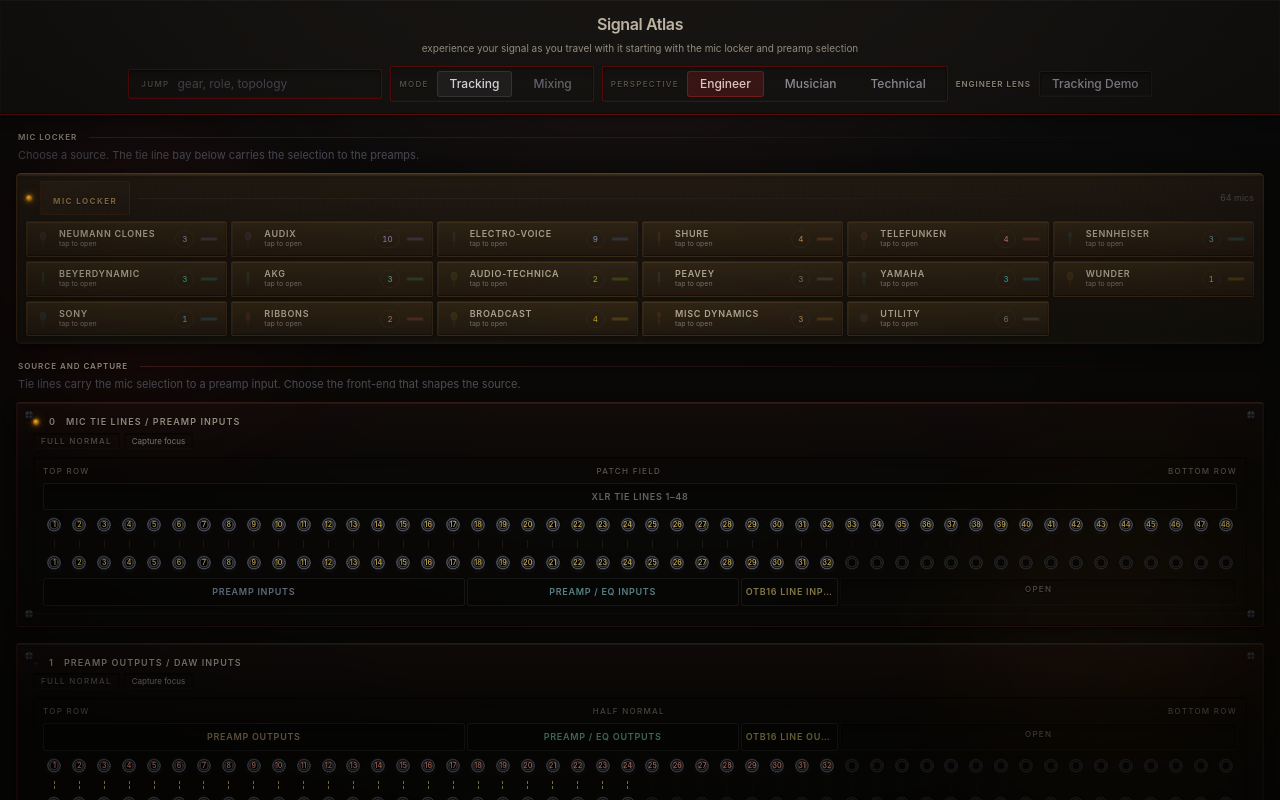
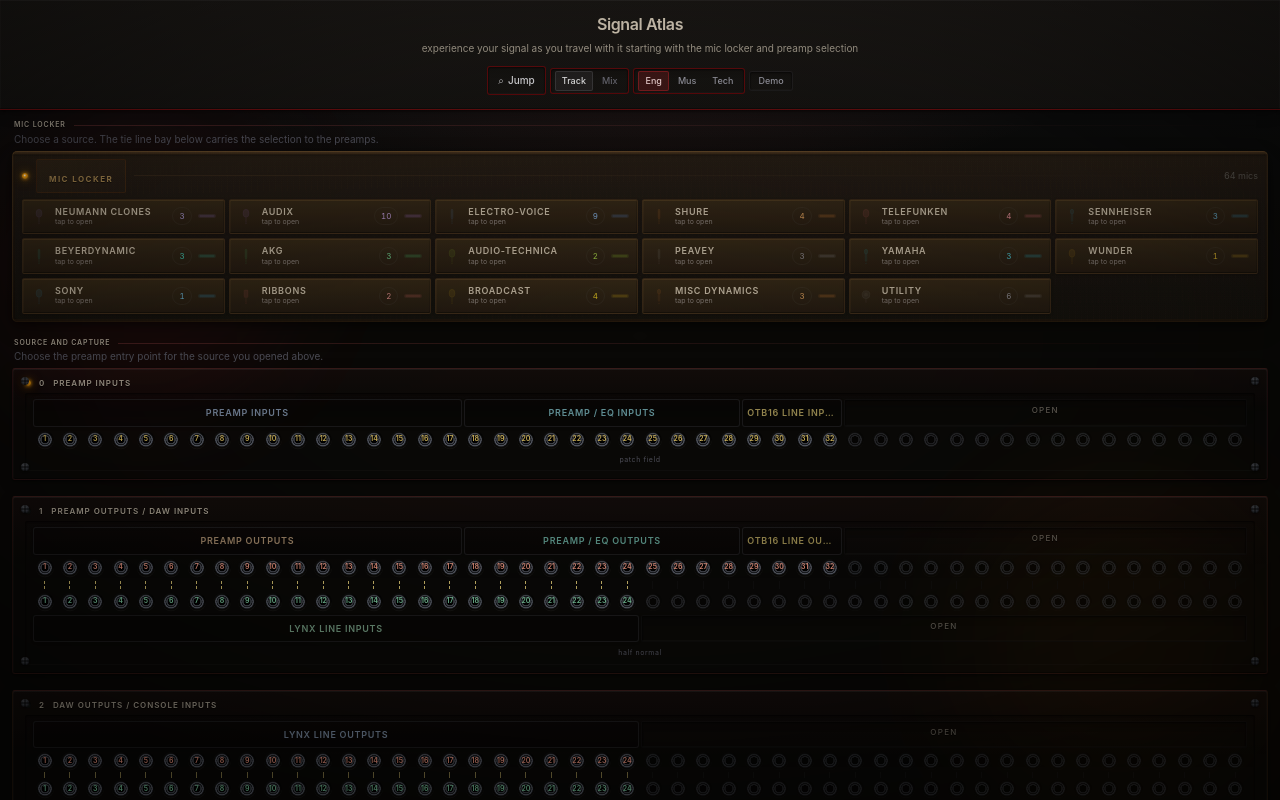
Before and after one commit to lidowe/SignalAtlas, a React (Vite) app: page / in a window 1280 px wide. Built offline with nearby package versions, Linux system fonts and the light colour scheme.

Commit message:
Compress mobile header and bays

```diff
--- a/src/components/Header.tsx
+++ b/src/components/Header.tsx
@@ -1,3 +1,4 @@
+import { useEffect, useRef, useState } from 'react';
 import type { Perspective, StudioMode } from '../types/studio';
 import type { DemoState } from '../hooks/useDemoWalkthrough';
 
@@ -40,6 +41,12 @@
 
 export default function Header({ perspective, mode, searchQuery, onSearch, onPerspective, onMode, demoState, demoNarration, onStartDemo, onCancelDemo }: Props) {
   const theme = headerTheme[perspective];
+  const [searchOpen, setSearchOpen] = useState(false);
+  const searchRef = useRef<HTMLInputElement | null>(null);
+
+  useEffect(() => {
+    if (searchOpen) searchRef.current?.focus();
+  }, [searchOpen]);
 
   return (
     <header className={`mat-brushed-dark mat-rack-panel border-b px-4 py-3 transition-colors duration-500 ${theme.bar}`}>
@@ -51,69 +58,71 @@
           </p>
         </div>
 
-        <div className="flex flex-col gap-2 sm:flex-row sm:flex-wrap sm:items-center sm:justify-center">
-          <label className={`flex items-center gap-2 mat-recess rounded-[3px] border px-3 py-1.5 transition-colors duration-500 ${theme.bar}`}>
-            <span className="text-silkscreen-faint text-[8px]">Jump</span>
+        <div className="flex w-full items-center gap-1 overflow-x-auto pb-0.5 sm:justify-center">
+          <div className={`flex items-center gap-1 mat-recess rounded-[3px] border px-1.5 py-1 transition-colors duration-500 ${theme.bar}`}>
+            <button
+              type="button"
+              onClick={() => setSearchOpen((value) => !value)}
+              className="flex items-center gap-1 rounded-[2px] px-1 py-0.5 text-[10px] font-medium text-zinc-200"
+            >
+              <span aria-hidden="true">⌕</span>
+              <span>Jump</span>
+            </button>
+            {searchOpen && (
               <input
+                ref={searchRef}
                 value={searchQuery}
                 onChange={(event) => onSearch(event.target.value)}
-              placeholder="gear, role, topology"
-              className="w-40 bg-transparent text-xs outline-none placeholder:text-zinc-600 sm:w-48"
+                placeholder="search"
+                className="w-24 bg-transparent text-[10px] outline-none placeholder:text-zinc-600 sm:w-32"
                 style={{ color: 'var(--sa-cream-dim)' }}
               />
-          </label>
-          <div className={`flex items-center gap-2 mat-recess rounded-[3px] border px-2 py-1 transition-colors duration-500 ${theme.bar}`}>
-            <span className="text-silkscreen-faint text-[8px]">Mode</span>
+            )}
+          </div>
+
+          <div className={`flex items-center gap-0.5 mat-recess rounded-[3px] border px-1 py-0.5 transition-colors duration-500 ${theme.bar}`}>
             {(['tracking', 'mixing'] as StudioMode[]).map(m => (
               <button
                 key={m}
                 onClick={() => onMode(m)}
-                className={`rounded-[3px] px-3 py-1 text-xs font-medium transition ${
+                className={`rounded-[2px] px-1.5 py-0.5 text-[9px] font-medium transition ${
                   mode === m
                     ? 'border border-zinc-400/20 bg-zinc-400/10 text-zinc-100'
                     : 'border border-transparent text-zinc-500 hover:text-zinc-300'
                 }`}
               >
-                {m.charAt(0).toUpperCase() + m.slice(1)}
+                {m === 'tracking' ? 'Track' : 'Mix'}
               </button>
             ))}
           </div>
 
-          <div className={`flex items-center gap-2 mat-recess rounded-[3px] border px-2 py-1 transition-colors duration-500 ${theme.bar}`}>
-            <span className="text-silkscreen-faint text-[8px]">Perspective</span>
+          <div className={`flex items-center gap-0.5 mat-recess rounded-[3px] border px-1 py-0.5 transition-colors duration-500 ${theme.bar}`}>
             {perspectives.map(p => (
               <button
                 key={p.key}
                 onClick={() => onPerspective(p.key)}
-                className={`rounded-[3px] px-3 py-1 text-xs font-medium transition ${
+                className={`rounded-[2px] px-1.5 py-0.5 text-[9px] font-medium transition ${
                   perspective === p.key
                     ? theme.active
                     : 'border border-transparent text-zinc-400 hover:text-zinc-200'
                 }`}
               >
-                {p.label}
+                {p.key === 'engineer' ? 'Eng' : p.key === 'musician' ? 'Mus' : 'Tech'}
               </button>
             ))}
           </div>
-          <div className={`text-silkscreen text-[8px] ${theme.chip}`}>{perspective} lens</div>
 
-          <div className="flex items-center gap-1.5">
           <button
             type="button"
             onClick={demoState === 'running' ? onCancelDemo : onStartDemo}
-              className={`mat-recess rounded-[3px] border px-3 py-1 text-xs font-medium transition ${
+            className={`ml-auto mat-recess rounded-[3px] border px-2 py-0.5 text-[9px] font-medium transition sm:ml-0 ${
               demoState === 'running'
                 ? 'border-amber-500/30 bg-amber-500/10 text-amber-200 animate-pulse'
                 : 'border-zinc-600/20 text-zinc-400 hover:border-zinc-500/30 hover:text-zinc-200'
             }`}
           >
-              {demoState === 'running'
-                ? 'Stop Demo'
-                : mode === 'mixing'
-                  ? 'Mixing Demo'
-                  : 'Tracking Demo'}
+            {demoState === 'running' ? 'Stop' : 'Demo'}
           </button>
-          </div>
         </div>
       </div>
 
--- a/src/components/PatchbayView.tsx
+++ b/src/components/PatchbayView.tsx
@@ -169,32 +169,14 @@
   },
 };
 
-function rowNormalMode(rowId: string): BayNormalMode {
-  switch (rowId) {
-    case 'row-mic-ties':
-      return 'full-normal';
-    case 'row-preamp-out':
-    case 'row-aurora-da-out':
-    case 'row-insert-send':
-      return 'half-normal';
-    case 'row-preamp-in':
-    case 'row-tilt-out':
-    case 'row-aurora-da-otb':
-    case 'row-api-mix-out':
-      return 'full-normal';
-    default:
-      return 'patch-only';
-  }
-}
-
 function SectionMarker({ title, subtitle }: { title: string; subtitle: string }) {
   return (
-    <div className="mb-2 px-0.5">
-      <div className="flex items-center gap-3">
-        <div className="text-silkscreen text-[8px]">{title}</div>
+    <div className="mb-1 px-0.5">
+      <div className="flex items-center gap-2">
+        <div className="text-silkscreen text-[7px]">{title}</div>
         <div className="h-px flex-1" style={{ background: `linear-gradient(to right, var(--sa-lens-border), transparent)` }} />
       </div>
-      <p className="mt-1 text-[11px] leading-relaxed text-zinc-600">{subtitle}</p>
+      <p className="mt-0.5 text-[10px] leading-snug text-zinc-600">{subtitle}</p>
     </div>
   );
 }
@@ -353,14 +335,13 @@
 
 function RowShell({ rowId, order, label, active, isNext, mode, children }: { rowId: string; order: number | string; label: string; active: boolean; isNext: boolean; mode: StudioMode; children: ReactNode }) {
   const isFocused = modeFocusedRows[mode].has(rowId);
-  const normalMode = rowNormalMode(rowId);
   const ledClass = isNext ? 'led led-amber' : active ? 'led led-green' : 'led led-off';
 
   return (
     <section
       data-row-id={rowId}
       className={`
-        mat-brushed-dark mat-rack-panel relative overflow-hidden rounded-[3px] border px-3 py-2 md:px-4 md:py-3
+        mat-brushed-dark mat-rack-panel relative overflow-hidden rounded-[3px] border px-2 py-1.5 md:px-3 md:py-2
         transition-opacity duration-500
         ${rowShellTone[rowId] ?? rowShellTone['row-mic-ties']}
         ${isFocused ? 'opacity-100' : 'opacity-[0.88]'}
@@ -372,7 +353,6 @@
         backgroundImage: isFocused ? 'linear-gradient(180deg, var(--sa-lens-wash) 0%, transparent 40%)' : undefined,
       }}
     >
-      {/* Corner screwheads */}
       <div className="pointer-events-none absolute inset-0">
         <span className="screwhead absolute left-2 top-2" />
         <span className="screwhead absolute right-2 top-2" />
@@ -380,20 +360,10 @@
         <span className="screwhead absolute bottom-2 right-2" />
       </div>
 
-      {/* Panel header — engraved silkscreen label strip */}
-      <div className="mb-2 flex flex-wrap items-start justify-between gap-2">
-        <div>
-          <div className="flex items-center gap-2.5">
+      <div className="mb-1 flex items-center gap-2">
         <span className={ledClass} />
-            <span className="text-silkscreen text-[9px]">{order}</span>
-            <span className="text-silkscreen text-[9px]">{label}</span>
-          </div>
-          <div className="mt-1 flex flex-wrap gap-1">
-            <span className={`mat-recess rounded-[2px] px-2 py-0.5 text-[8px] text-silkscreen-faint ${normalModeMeta[normalMode].badge}`}>{normalModeMeta[normalMode].label}</span>
-            {active && <span className="mat-recess rounded-[2px] px-2 py-0.5 text-[8px] text-silkscreen-faint">Signal live</span>}
-            {isFocused && <span className="mat-recess rounded-[2px] px-2 py-0.5 text-[8px] text-engraved">{mode === 'tracking' ? 'Capture focus' : 'Mix focus'}</span>}
-          </div>
-        </div>
+        <span className="text-silkscreen text-[8px]">{order}</span>
+        <span className="text-silkscreen text-[8px]">{label}</span>
       </div>
       {children}
     </section>
@@ -402,7 +372,7 @@
 
 function DetailTray({ title, caption, children, toneClass, position = 'below', onClose }: { title: string; caption: string; children: ReactNode; toneClass: string; position?: 'above' | 'below'; onClose?: () => void }) {
   return (
-    <div className={`${position === 'above' ? 'mb-2' : 'mt-2'} mat-recess rounded-[3px] p-2.5 md:p-3 ${toneClass}`}>
+    <div className={`${position === 'above' ? 'mb-1.5' : 'mt-1.5'} mat-recess rounded-[3px] p-2 md:p-2.5 ${toneClass}`}>
       <div className="mb-2">
         <div className="flex items-center justify-between">
           <div className="hidden text-silkscreen-faint text-[8px] sm:block">Focused view</div>
@@ -457,6 +427,7 @@
   onBottomJackClick,
   segmentButtonProps,
   normalMode = 'patch-only',
+  layout = 'full',
 }: {
   rowId: string;
   topSegments: PairedBaySegment[];
@@ -471,6 +442,7 @@
   onBottomJackClick?: (segmentId: string) => void;
   segmentButtonProps?: SegmentButtonProps;
   normalMode?: BayNormalMode;
+  layout?: 'full' | 'single-bottom';
 }) {
   const topEntries = expandBaySegments(topSegments);
   const bottomEntries = expandBaySegments(bottomSegments);
@@ -562,19 +534,23 @@
   );
 
   return (
-    <div className="mat-brushed-mid mat-recess rounded-[3px] px-2.5 py-2">
-      <div className="mb-1.5 flex items-center justify-between text-silkscreen-faint text-[8px]">
-        <span>Top row</span>
-        <span>{normalModeMeta[normalMode].label}</span>
-        <span>Bottom row</span>
-      </div>
-      <div className="space-y-1.5">
+    <div className="mat-brushed-mid mat-recess rounded-[3px] px-2 py-1.5">
+      {layout === 'single-bottom' ? (
+        <div className="space-y-1">
+          {renderStrip(bottomSegments, openBottomSegmentId ?? openTopSegmentId, onBottomSegmentClick ?? onTopSegmentClick)}
+          {renderSocketRow(bottomEntries, selectedBottom, 'bottom')}
+          <div className="pt-0.5 text-center text-[7px] lowercase tracking-[0.08em] text-zinc-600">{normalModeMeta[normalMode].label}</div>
+        </div>
+      ) : (
+        <div className="space-y-1">
           {renderStrip(topSegments, openTopSegmentId, onTopSegmentClick)}
           {renderSocketRow(topEntries, selectedTop, 'top')}
           {renderBridgeRow()}
           {renderSocketRow(bottomEntries, selectedBottom, 'bottom')}
           {renderStrip(bottomSegments, openBottomSegmentId ?? openTopSegmentId, onBottomSegmentClick ?? onTopSegmentClick)}
-      </div>
+          <div className="pt-0.5 text-center text-[7px] lowercase tracking-[0.08em] text-zinc-600">{normalModeMeta[normalMode].label}</div>
+        </div>
+      )}
     </div>
   );
 }
@@ -603,11 +579,6 @@
 
   return (
     <div className="mat-brushed-mid mat-recess rounded-[3px] px-2 py-1.5">
-      <div className="mb-1 flex items-center justify-between text-silkscreen-faint text-[7px]">
-        <span>Top row</span>
-        <span>{normalModeMeta[normalMode].label}</span>
-        <span>Bottom row</span>
-      </div>
       <div className="space-y-1">
         <div className="grid gap-0.5" style={{ gridTemplateColumns: `repeat(${totalColumns}, minmax(0, 1fr))` }}>
           {topSegments.map((segment) => {
@@ -654,7 +625,7 @@
                   >
                     {top?.number ?? ''}
                   </span>
-                  <span className={`h-2 w-px ${top && bottom ? (normalMode === 'full-normal' ? 'bg-emerald-300/60' : normalMode === 'half-normal' ? 'border-l border-dashed border-amber-200/50' : 'bg-zinc-700/25') : 'bg-zinc-800/30'}`} />
+                  <span className={`h-1.5 w-px ${top && bottom ? (normalMode === 'full-normal' ? 'bg-emerald-300/60' : normalMode === 'half-normal' ? 'border-l border-dashed border-amber-200/50' : 'bg-zinc-700/25') : 'bg-zinc-800/30'}`} />
                   <span
                     className={`tt-jack flex items-center justify-center tt-jack-bottom ${bottom ? '' : 'opacity-40'} ${onSegmentClick && bottom ? 'cursor-pointer' : ''}`}
                     onClick={onSegmentClick && bottom ? () => onSegmentClick(bottom.segmentId) : undefined}
@@ -698,6 +669,7 @@
             )}
           </div>
         </div>
+        <div className="pt-0.5 text-center text-[7px] lowercase tracking-[0.08em] text-zinc-600">{normalModeMeta[normalMode].label}</div>
     </div>
   );
 }
@@ -1293,7 +1265,7 @@
   };
 
   return (
-    <div ref={scrollContainerRef} className="relative flex-1 overflow-y-auto px-3 py-3 sm:px-4 sm:py-4">
+    <div ref={scrollContainerRef} className="relative flex-1 overflow-y-auto px-2 py-2 sm:px-3 sm:py-2.5">
       <SignalFlowOverlay
         containerRef={scrollContainerRef}
         perspective={perspective}
@@ -1361,19 +1333,19 @@
 
             return (
               <div key={row.id} className="space-y-2">
-                <SectionMarker title="Source and capture" subtitle="Tie lines carry the mic selection to a preamp input. Choose the front-end that shapes the source." />
-                <RowShell rowId={row.id} order="0" label="MIC TIE LINES / PREAMP INPUTS" active={active} isNext={isNext} mode={mode}>
+                <SectionMarker title="Source and capture" subtitle="Choose the preamp entry point for the source you opened above." />
+                <RowShell rowId={row.id} order="0" label="PREAMP INPUTS" active={active} isNext={isNext} mode={mode}>
                   <StackedBayFace
                     rowId="row-mic-ties"
                     topSegments={tieLineSegments}
                     bottomSegments={preampInputSegments}
-                    selectedTopPoints={selectedMicPoint > 0 && selectedMicPoint <= BAY_ROW_LENGTH ? [selectedMicPoint] : []}
-                    selectedBottomPoints={selectedPreampPoints}
+                    selectedBottomPoints={selectedMicPoint > 0 && selectedMicPoint <= BAY_ROW_LENGTH ? [selectedMicPoint, ...selectedPreampPoints] : selectedPreampPoints}
                     openBottomSegmentId={openSection}
                     onBottomSegmentClick={(sectionId) => setOpenSection(row.id, sectionId)}
                     onBottomJackClick={(segmentId) => setOpenSection(row.id, segmentId)}
                     segmentButtonProps={{ 'data-row-section': row.id }}
                     normalMode="patch-only"
+                    layout="single-bottom"
                   />
 
                   {preampInputSectionPreamps && preampInputSectionPreamps.length > 0 && (
```
Lines whose indentation alone changed are shown as unchanged.
